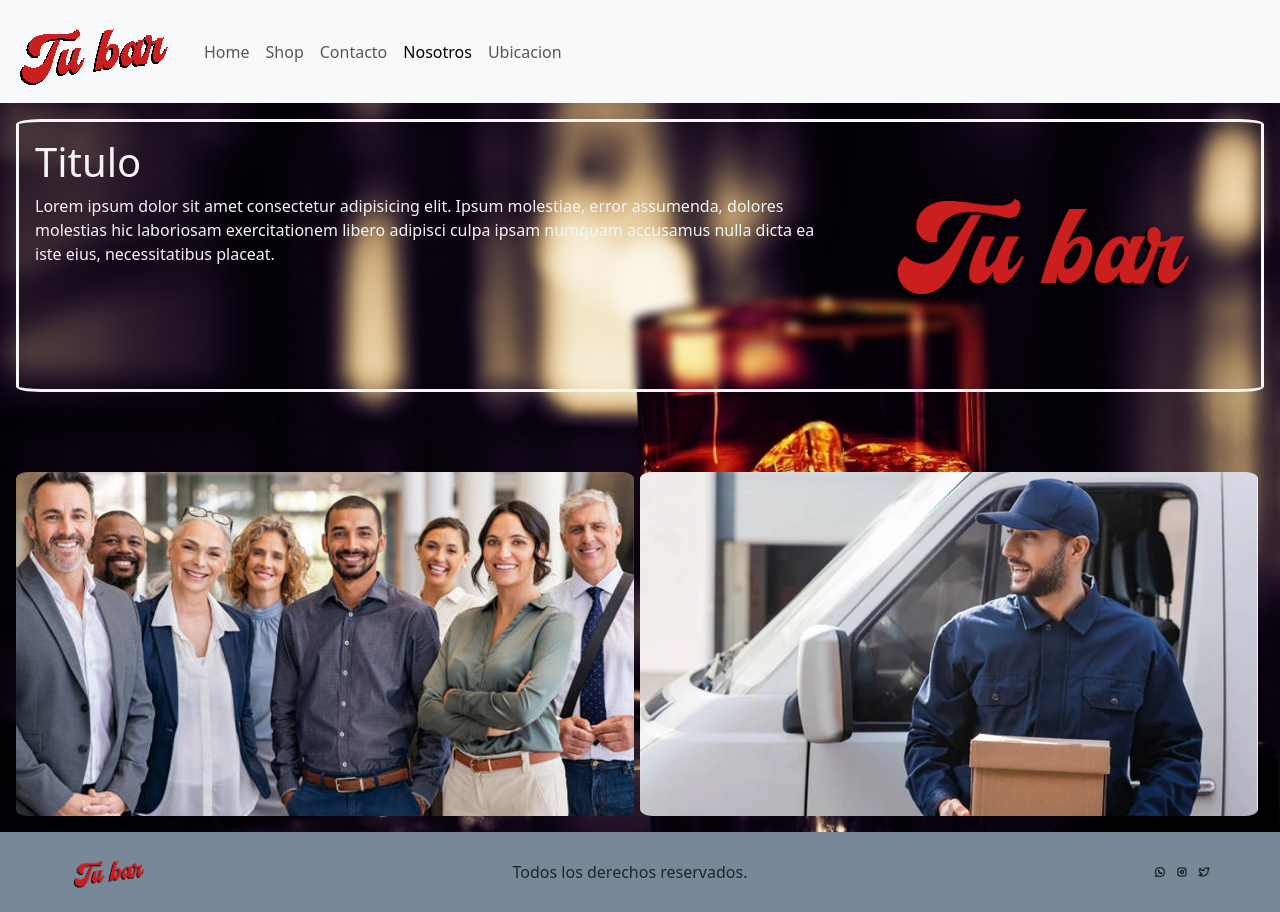
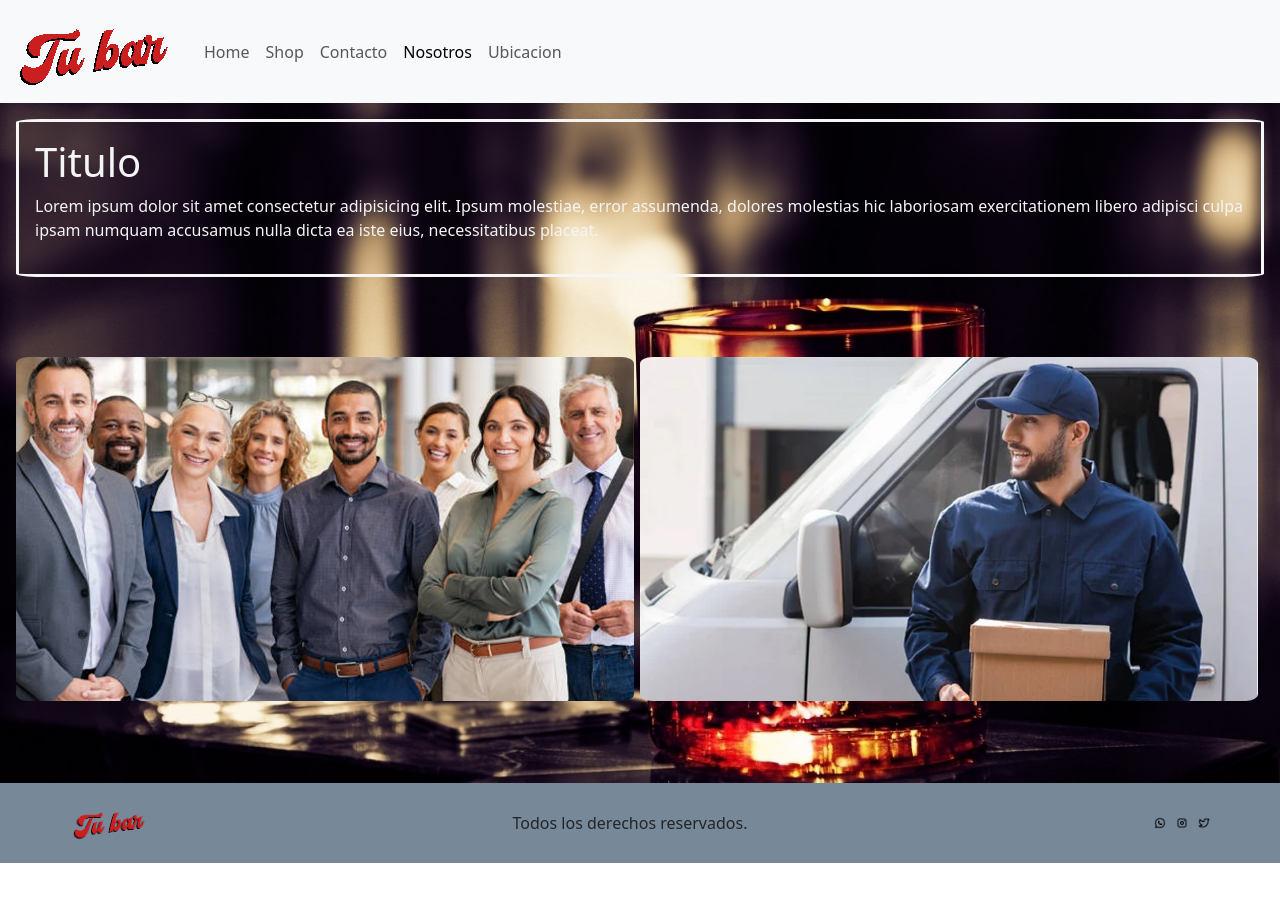
Before and after one commit to xnain98/Projecto, a plain HTML site: page Page/nosotros.html in a window 1280 px wide. After the commit the page ends 863 px from the top, so only its background shows below. Drawn offline with nearby package versions, Linux system fonts and the light colour scheme.

Commit message:
merjoras

```diff
--- a/Page/nosotros.html
+++ b/Page/nosotros.html
@@ -47,7 +47,7 @@
               <h1>Titulo</h1>
              <p>Lorem ipsum dolor sit amet consectetur adipisicing elit. Ipsum molestiae, error assumenda, dolores molestias hic laboriosam exercitationem libero adipisci culpa ipsam numquam accusamus nulla dicta ea iste eius, necessitatibus placeat.</p>
             </div>
-             <div class="logo-nosotros"><img src="../img/Logo-grande-3.png" alt="tu-bar"></div>
+
           </div>
           <div class="contenedor-nosotros-1">
            <div class="imgen-nosotros">
```
Also changed, not shown: Page/shop.html (+1 -2 lines).
